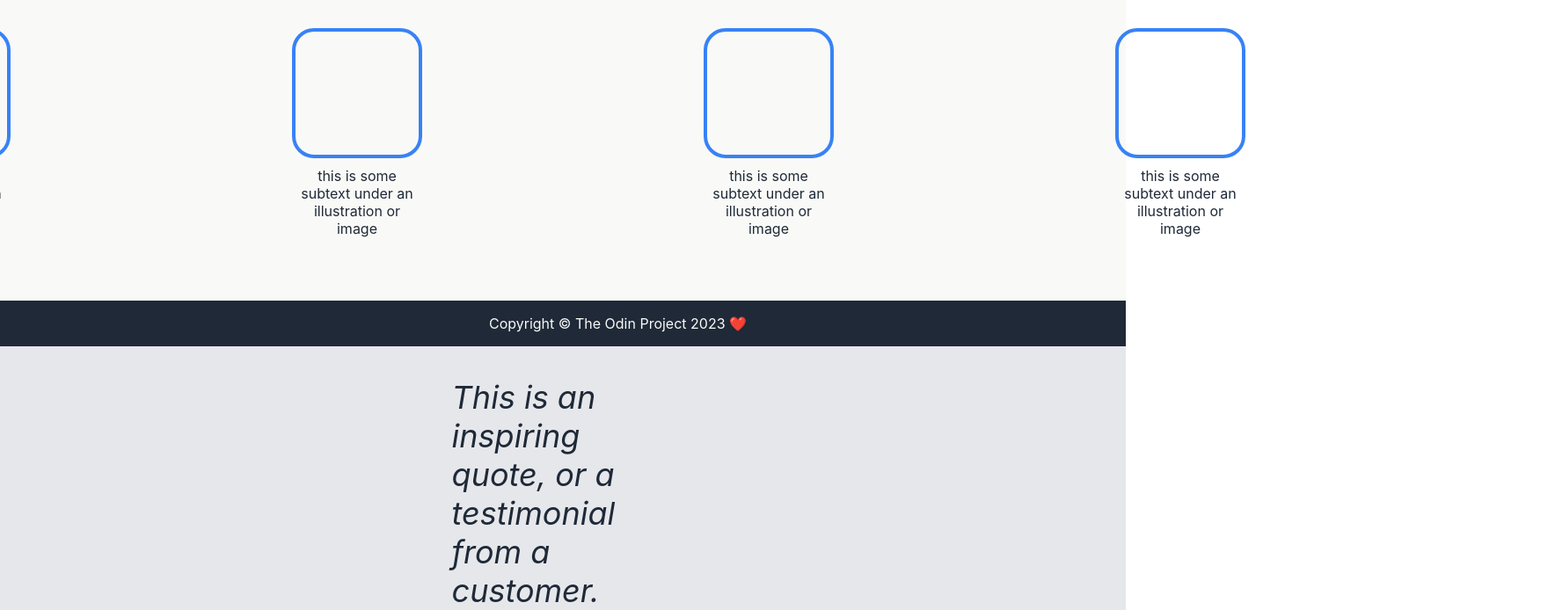
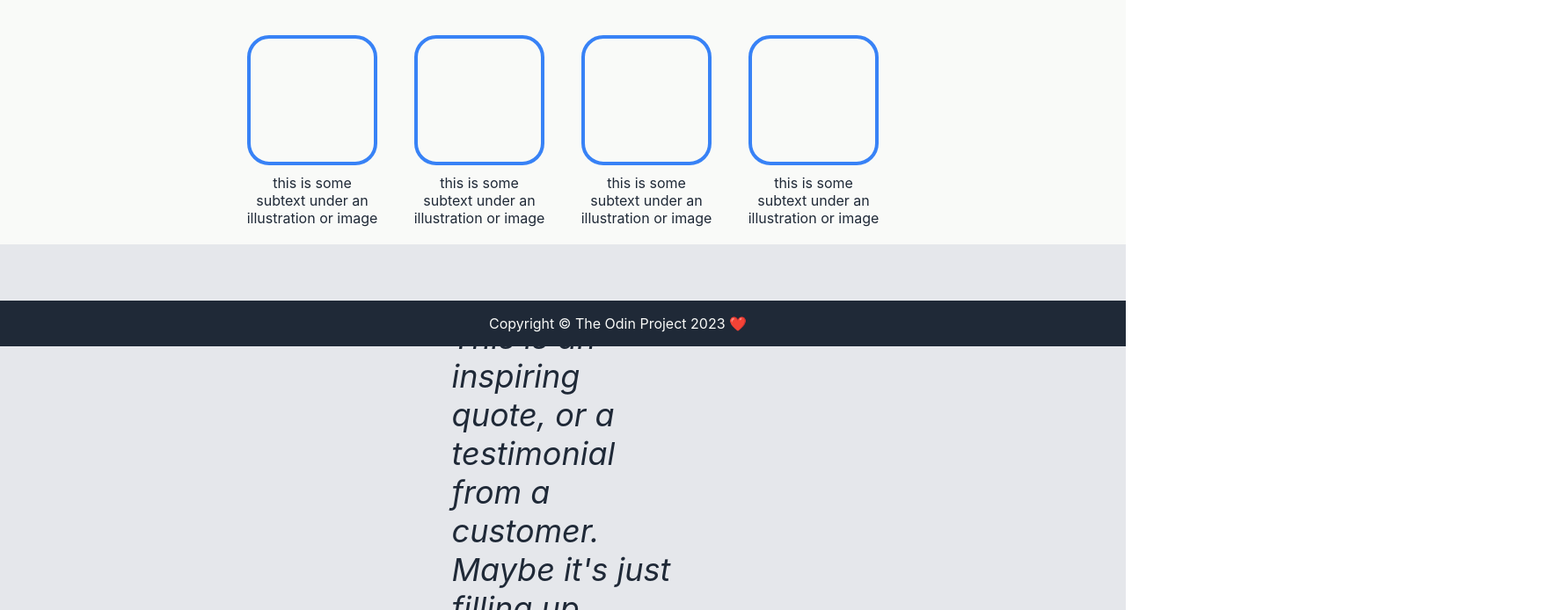
Before and after one commit to teknicz/Landing-Page, a plain HTML site: page index.html in a window 1280 px wide. Shown: the part 406-1100 px from the top of the page at 88% size, 1768 px wide, since content can reach past the window. Drawn offline with Linux system fonts and the light colour scheme.

Commit message:
easy bits done, next implement text within boxes

```diff
--- a/style.css
+++ b/style.css
@@ -89,16 +89,14 @@ ul {
 
 
 .information {
-  background-color: #f9faf8;
-  color: #1f2937;
-  display: flex;
-  flex-direction: column;
-  justify-content: space-evenly;
-  align-items: center;
-  /* having trouble squishing the blue boxes together */
-  padding-bottom: 2em;
-  padding-left: 12em;
-  padding-right: 12em;
+    background-color: #f9faf8;
+    color: #1f2937;
+    display: flex;
+    flex-direction: column;
+    justify-content: space-between;
+    align-items: center;
+
+
 
 }
 
@@ -107,6 +105,9 @@ ul {
     font-weight: 900;
     color: #1f2937;
     text-align: center;
+    text-indent: 0%;
+
+
 }
 
 
@@ -117,10 +118,8 @@ ul {
     align-items: center;
     text-indent: 0%;
     text-align: center;
-    /* having trouble squishing the blue boxes together */
-    padding-bottom: 2em;
-    padding-left: 12em;
-    padding-right: 12em;
+    display: flex;
+    justify-content: space-between;
 }
 
 .image {
@@ -143,9 +142,8 @@ ul {
     justify-content: center;
     flex-direction: column;
     gap: 10px;
-    padding: 12px;
-    padding-left: 10em;
-    padding-right: 10em;
+    padding: 20px;
+
 }
 
 
```
